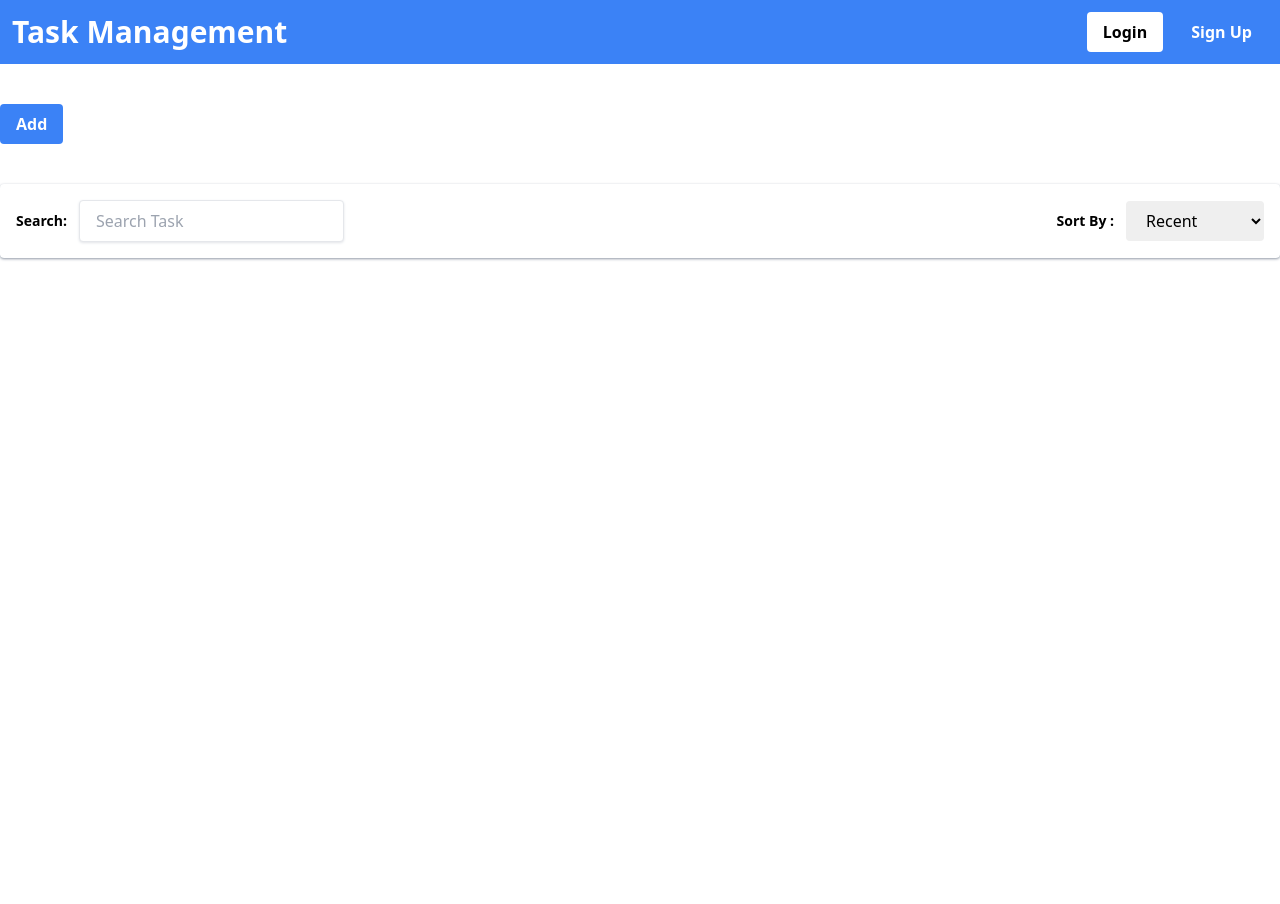
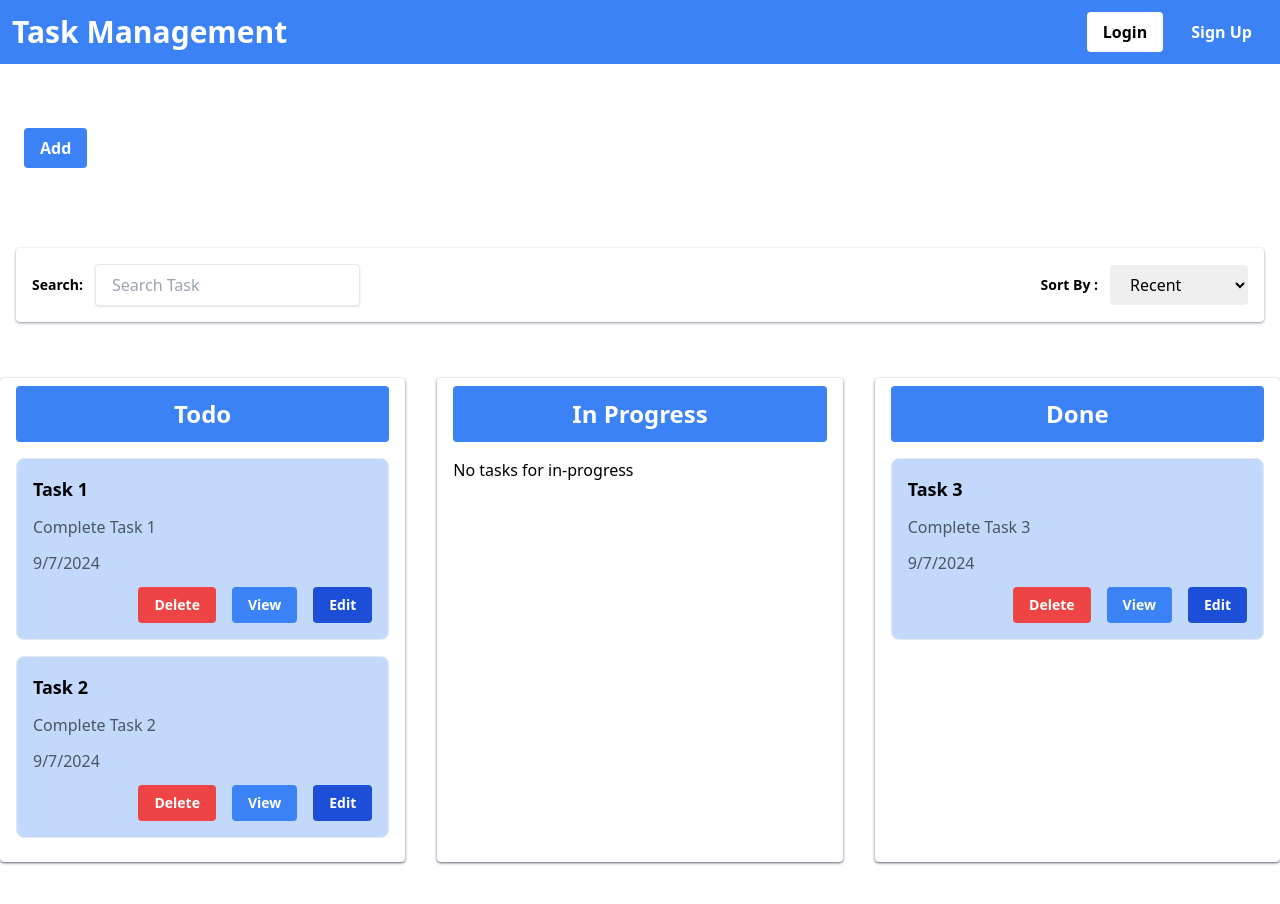
Before and after one commit to VikasMeshram2708/TaskManagementSystem, a Next.js app: page / in a window 1280 px wide. Built offline with nearby package versions, Linux system fonts and the light colour scheme.

Commit message:
:tada: added swappin and sorting using drag and drop.

```diff
--- a/app/page.jsx
+++ b/app/page.jsx
@@ -1,14 +1,128 @@
+"use client";
+
 import CreateTask from "@/components/CreateTask";
+import TaskColumn from "@/components/TaskColumn";
 import TaskSearchBar from "@/components/TaskSearchBar";
+import {
+  closestCorners,
+  DndContext,
+  KeyboardSensor,
+  MouseSensor,
+  TouchSensor,
+  useSensor,
+  useSensors,
+} from "@dnd-kit/core";
+import {
+  arrayMove,
+  SortableContext,
+  verticalListSortingStrategy,
+} from "@dnd-kit/sortable";
+import { useState } from "react";
 
 export default function Home() {
+  const [tasks, setTasks] = useState([
+    {
+      id: 1,
+      title: "Task 1",
+      description: "Complete Task 1",
+      status: "todo",
+      createdAt: Date.now(),
+    },
+    {
+      id: 2,
+      title: "Task 2",
+      description: "Complete Task 2",
+      status: "todo",
+      createdAt: Date.now(),
+    },
+    {
+      id: 3,
+      title: "Task 3",
+      description: "Complete Task 3",
+      status: "done",
+      createdAt: Date.now(),
+    },
+  ]);
+
+
+  function handleDragEnd(event) {
+    const { active, over } = event;
+
+    if (!over || active.id === over.id) return;
+
+    const activeTask = tasks.find(task => task.id === active.id);
+    const overTask = tasks.find(task => task.id === over.id);
+
+    if (!activeTask || !overTask) return;
+
+    // Update task status if dragged to a different column
+    const updatedTasks = tasks.map(task => {
+      if (task.id === activeTask.id) {
+        return { ...task, status: overTask.status };
+      } else if (task.id === overTask.id) {
+        return { ...task, status: activeTask.status };
+      }
+      return task;
+    });
+
+    const activeTaskIndex = updatedTasks.findIndex(task => task.id === active.id);
+    const overTaskIndex = updatedTasks.findIndex(task => task.id === over.id);
+
+    setTasks(arrayMove(updatedTasks, activeTaskIndex, overTaskIndex));
+  }
+
+  const sensors = useSensors(
+    useSensor(MouseSensor, {
+      activationConstraint: {
+        distance: 7,
+      },
+    }),
+    useSensor(TouchSensor),
+    useSensor(KeyboardSensor)
+  );
+
+  const getTasksByStatus = (status) => {
+    return tasks.filter((task) => task.status === status);
+  };
+
   return (
-    <div className="min-h-screen">
-      <div className="container mx-auto my-10">
+    <div className="min-h-screen container mx-auto">
+      {/* Create Task Section */}
+      <div className="my-10 p-6">
         <CreateTask />
       </div>
-      <div className="my-5">
+
+      {/* Task Search Bar */}
+      <div className="my-5 p-4">
         <TaskSearchBar />
+      </div>
+
+      {/* Task Columns */}
+      <div className="my-10 grid grid-cols-1 md:grid-cols-3 gap-8">
+        <DndContext
+          sensors={sensors}
+          onDragEnd={handleDragEnd}
+          collisionDetection={closestCorners}
+        >
+          <SortableContext
+            items={getTasksByStatus("todo").map(task => task.id)}
+            strategy={verticalListSortingStrategy}
+          >
+            <TaskColumn heading="Todo" tasks={getTasksByStatus("todo")} status="todo" />
+          </SortableContext>
+          <SortableContext
+            items={getTasksByStatus("in-progress").map(task => task.id)}
+            strategy={verticalListSortingStrategy}
+          >
+            <TaskColumn heading="In Progress" tasks={getTasksByStatus("in-progress")} status="in-progress" />
+          </SortableContext>
+          <SortableContext
+            items={getTasksByStatus("done").map(task => task.id)}
+            strategy={verticalListSortingStrategy}
+          >
+            <TaskColumn heading="Done" tasks={getTasksByStatus("done")} status="done" />
+          </SortableContext>
+        </DndContext>
       </div>
     </div>
   );
--- /dev/null
+++ b/components/TaskColumn.jsx
@@ -0,0 +1,83 @@
+"use client";
+
+import { useSortable } from "@dnd-kit/sortable";
+import { CSS } from "@dnd-kit/utilities";
+
+export default function TaskColumn({ heading, tasks, status }) {
+  // Render task items
+  const renderTask = (tasks) => {
+    if (!Array.isArray(tasks)) return <p>No tasks available</p>;
+
+    const filteredTasks = tasks.filter(
+      (task) => task.status.toLowerCase() === status.toLowerCase()
+    );
+
+    if (filteredTasks.length === 0) {
+      return <p>No tasks for {status}</p>;
+    }
+
+    return filteredTasks.map((item) => {
+      // Create a separate sortable component
+      return <SortableTask key={item.id} task={item} />;
+    });
+  };
+
+  return (
+    <section className="shadow shadow-gray-500 px-4 py-2 rounded">
+      <h2 className="text-2xl font-bold bg-blue-500 text-white px-4 py-3 rounded text-center mb-4">
+        {heading}
+      </h2>
+      {renderTask(tasks)}
+    </section>
+  );
+}
+
+// Separate component for sortable task
+function SortableTask({ task }) {
+  const { attributes, listeners, setNodeRef, transform, transition } = useSortable({
+    id: task.id,
+  });
+
+  const style = {
+    transition,
+    transform: CSS.Transform.toString(transform),
+    zIndex: transform ? 1000 : undefined,
+  };
+
+  return (
+    <div
+      ref={setNodeRef}
+      style={style}
+      {...attributes}
+      {...listeners}
+      className="grid gap-3 p-4 border rounded-lg bg-blue-500/30 mb-4"
+    >
+      <h3 className="text-lg font-semibold">{task.title}</h3>
+      <p className="text-gray-600">{task.description}</p>
+      <p className="text-gray-600">
+        {new Date(task.createdAt).toLocaleDateString()}
+      </p>
+
+      <div className="flex items-center justify-end gap-4">
+        <button
+          className="text-white text-sm font-semibold rounded px-4 py-2 bg-red-500 hover:bg-red-600"
+          type="button"
+        >
+          Delete
+        </button>
+        <button
+          className="text-white text-sm font-semibold rounded px-4 py-2 bg-blue-500 hover:bg-blue-600"
+          type="button"
+        >
+          View
+        </button>
+        <button
+          className="text-white text-sm font-semibold rounded px-4 py-2 bg-blue-700 hover:bg-blue-800"
+          type="button"
+        >
+          Edit
+        </button>
+      </div>
+    </div>
+  );
+}
--- a/package.json
+++ b/package.json
@@ -9,6 +9,10 @@
     "lint": "next lint"
   },
   "dependencies": {
+    "@dnd-kit/core": "^6.1.0",
+    "@dnd-kit/modifiers": "^7.0.0",
+    "@dnd-kit/sortable": "^8.0.0",
+    "@dnd-kit/utilities": "^3.2.2",
     "@hookform/resolvers": "^3.9.0",
     "next": "14.2.8",
     "react": "^18",
```
Also changed, not shown: 1 other file (tests, documents, lock files or other folders).
